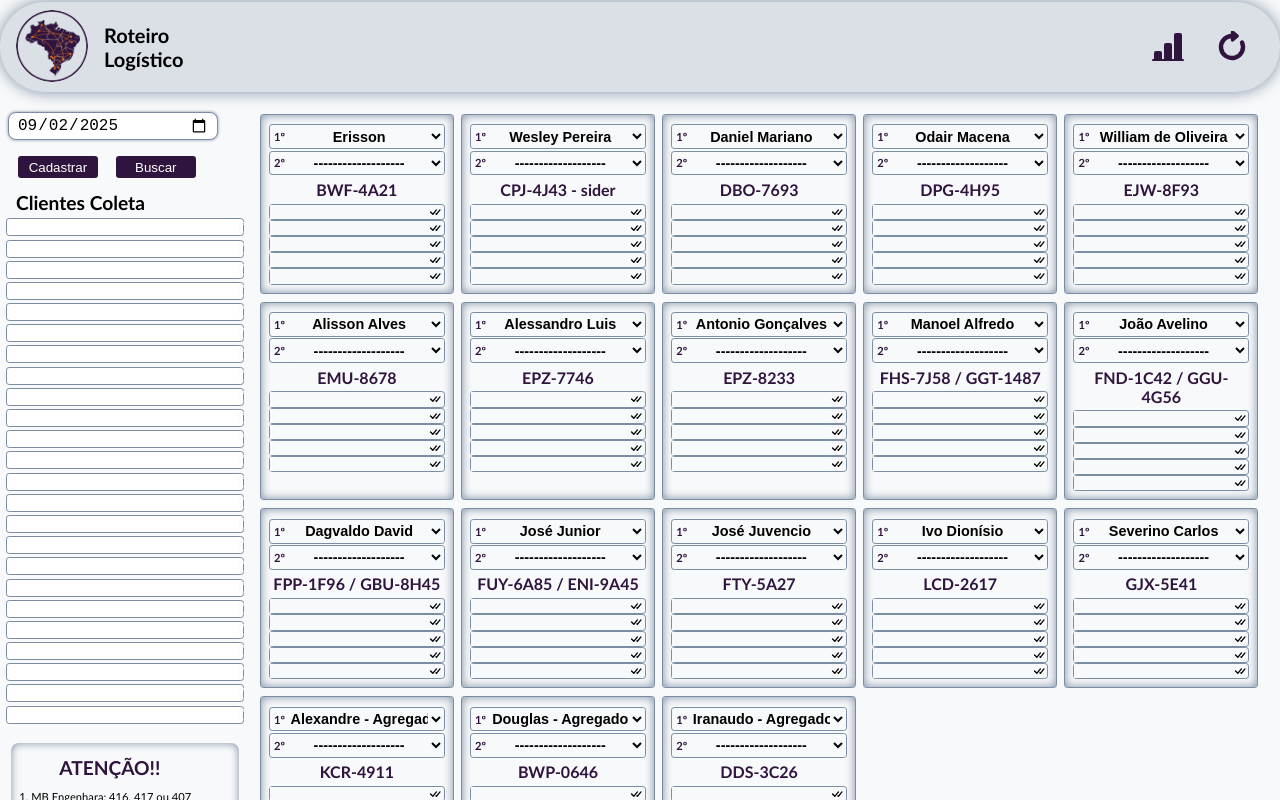
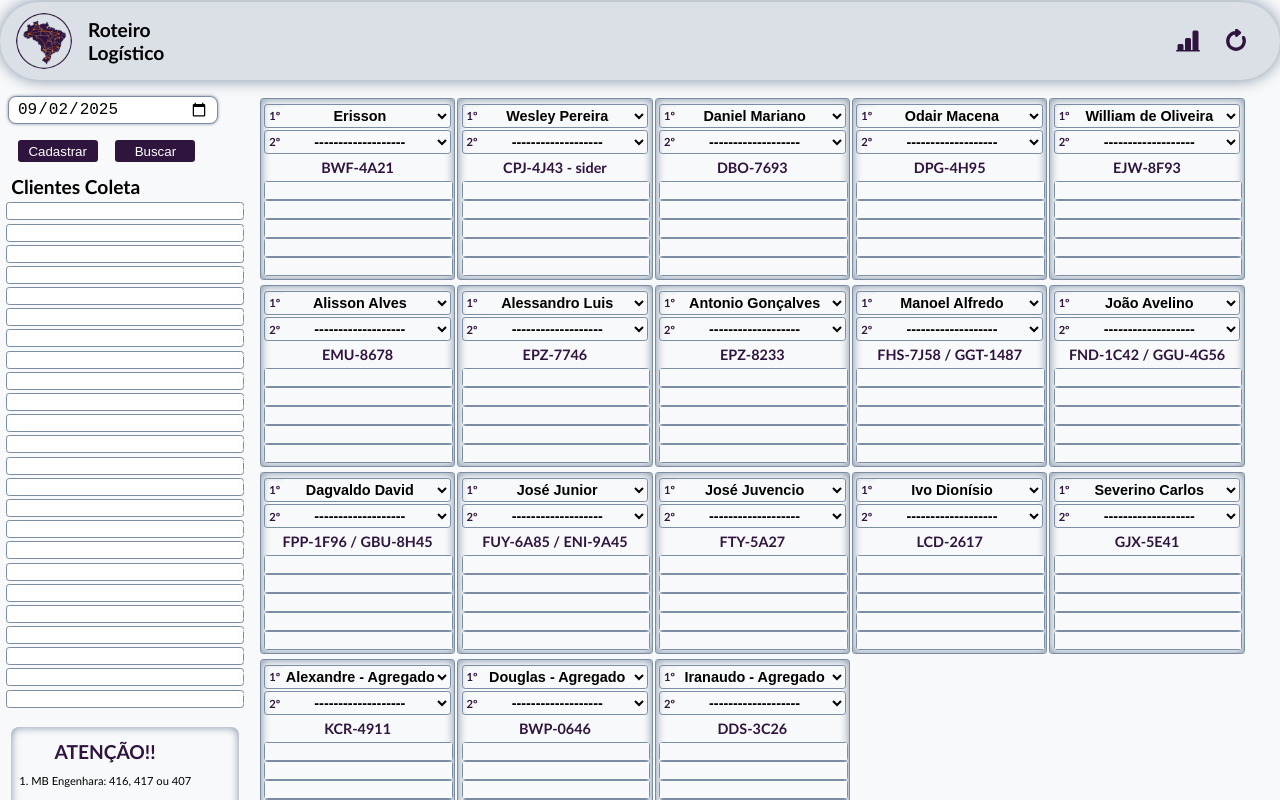
Before and after one commit to meuroteirizador/roteiro, a React (Vite) app in the folder LogisticsRoute/logistics_route/: page / in a window 1280 px wide. Shown: the top 800 px of the page. Built offline with nearby package versions, Linux system fonts and the light colour scheme.

Commit message:
changing

```diff
--- a/LogisticsRoute/logistics_route/src/BodyRight/BodyRight.jsx
+++ b/LogisticsRoute/logistics_route/src/BodyRight/BodyRight.jsx
@@ -118,7 +118,7 @@ function BodyRight() {
                       });
                     }}
                   />
-                  <svg
+                  {/* <svg
                     style={{}}
                     onClick={() => {
                       check(`${val3}${ind}`, driverInfo[val][ind3 + 8]),
@@ -135,7 +135,7 @@ function BodyRight() {
                     viewBox="0 0 16 16"
                   >
                     <path d="M8.97 4.97a.75.75 0 0 1 1.07 1.05l-3.99 4.99a.75.75 0 0 1-1.08.02L2.324 8.384a.75.75 0 1 1 1.06-1.06l2.094 2.093L8.95 4.992zm-.92 5.14.92.92a.75.75 0 0 0 1.079-.02l3.992-4.99a.75.75 0 1 0-1.091-1.028L9.477 9.417l-.485-.486z" />
-                  </svg>
+                  </svg> */}
                 </div>
               );
             })}
--- a/LogisticsRoute/logistics_route/src/index.css
+++ b/LogisticsRoute/logistics_route/src/index.css
@@ -20,7 +20,7 @@ header {
   align-items: center;
   height: fit-content;
   position: fixed;
-  padding: 0.5rem 0rem;
+  padding: 0.2rem 0rem;
   width: 100%;
   background-color: #dbe0e6;
   box-shadow: 0rem 0rem 1rem #7b8da3;
@@ -30,27 +30,29 @@ header {
 
   & .logo {
     display: flex;
+    align-items: center;
     & img {
       margin-left: 1rem;
-      height: 4.5rem;
+      height: 3.5rem;
       cursor: pointer;
       border-radius: 50%;
     }
     & h1 {
       padding-left: 1rem;
+      font-size: 1.2rem;
     }
 
-    & .buttons {
-      width: 1rem;
-    }
+    /* & .buttons {
+      width: 0.5rem;
+    } */
   }
 
   & .icons {
     margin-right: 2rem;
     display: flex;
-    gap: 2rem;
+    gap: 1.5rem;
     & svg {
-      width: 2rem;
+      width: 1.5rem;
       color: #2f143e;
       cursor: pointer;
       transition: color 0.5s ease;
@@ -64,7 +66,7 @@ header {
 
 /*Date*/
 .date {
-  margin: 7rem 0% 0% 0.5rem;
+  margin: 6rem 0% 0% 0.5rem;
   align-self: left;
   border-radius: 0.5rem;
   border: 0.1rem solid #7b8da3;
@@ -140,7 +142,7 @@ header {
     min-width: max-content;
 
     & h1 {
-      margin: 0.8rem 0rem 0.1rem 0rem;
+      margin: 0.8rem 0rem 0.1rem -0.3rem;
       /* margin-bottom: 0.5rem; */
       text-align: left;
       font-size: 1.2rem;
@@ -221,8 +223,7 @@ header {
     justify-content: center;
     grid-template-columns: 1fr 1fr 1fr 1fr 1fr 1fr;
     grid-template-rows: auto;
-    gap: 0.5rem;
-    /* width: max-content; */
+    gap: 0.3rem;
     height: max-content;
     margin-top: -4rem;
     margin-left: 1rem;
@@ -230,8 +231,8 @@ header {
     & #dd {
       border: 0.1rem solid #7b8da3;
       border-radius: 0.2rem;
-      padding: 0.5rem;
-      width: 91%;
+      padding: 0.2rem;
+      width: 97%;
       transition: box-shadow 0.5s ease;
       box-shadow: inset 0rem 0rem 0.6rem #7b8da3;
       &:hover {
@@ -255,7 +256,7 @@ header {
         outline: none;
       }
       & p {
-        font-size: 1rem;
+        font-size: 0.9rem;
         font-weight: 700;
         color: #2f143e;
         padding: 0.2rem 0rem;
@@ -263,7 +264,7 @@ header {
         text-align: center;
       }
       & .inputText {
-        width: 99%;
+        width: 100%;
         display: flex;
         border: 0.1rem solid #7b8da3;
         border-radius: 0.2rem;
@@ -273,7 +274,7 @@ header {
           /* text-transform: capitalize; */
           outline: none;
           text-align: left;
-          font-size: 0.7rem;
+          font-size: 0.85rem;
           border: none;
           background-color: #f8f9fa;
         }
```
